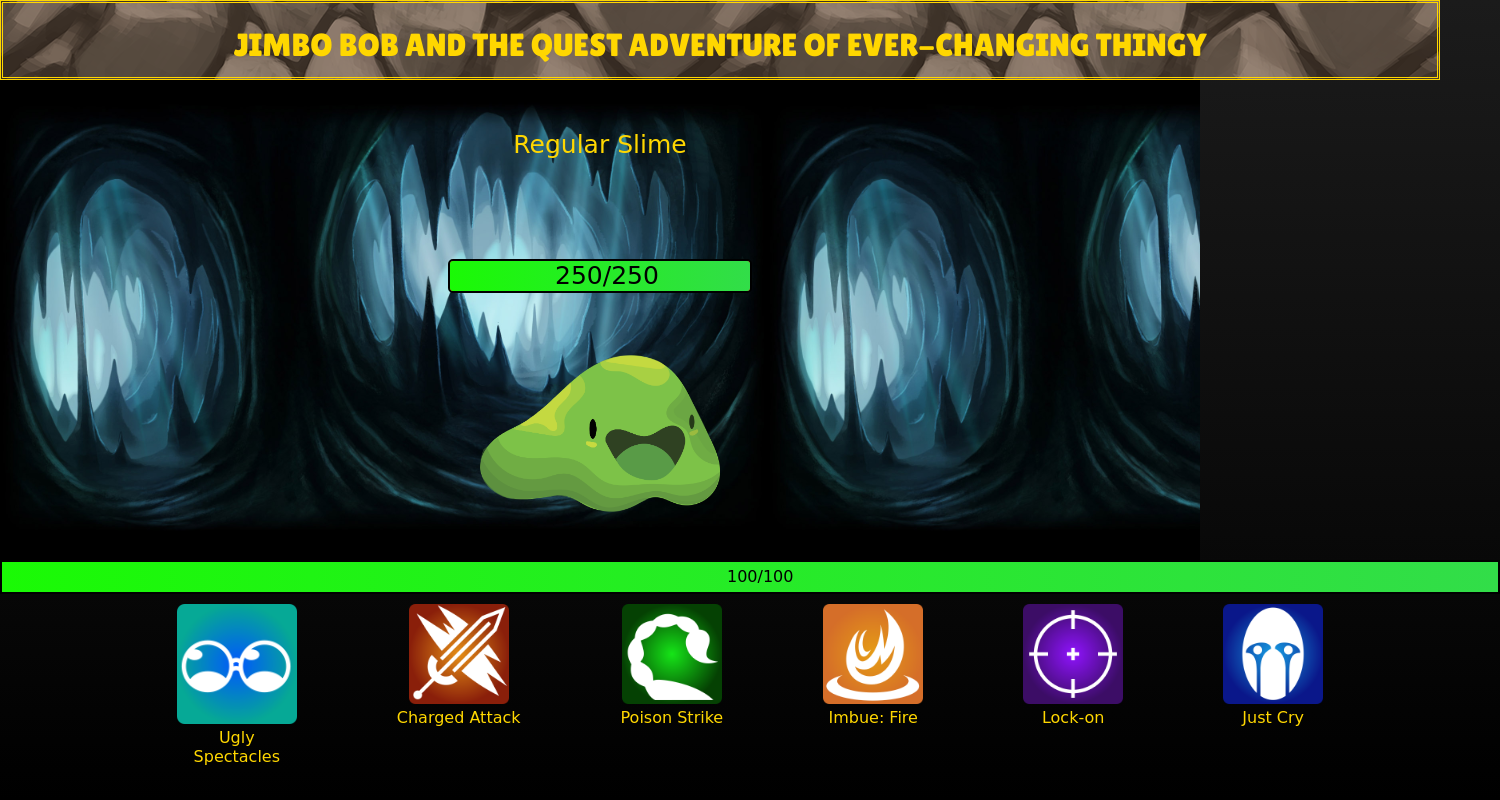
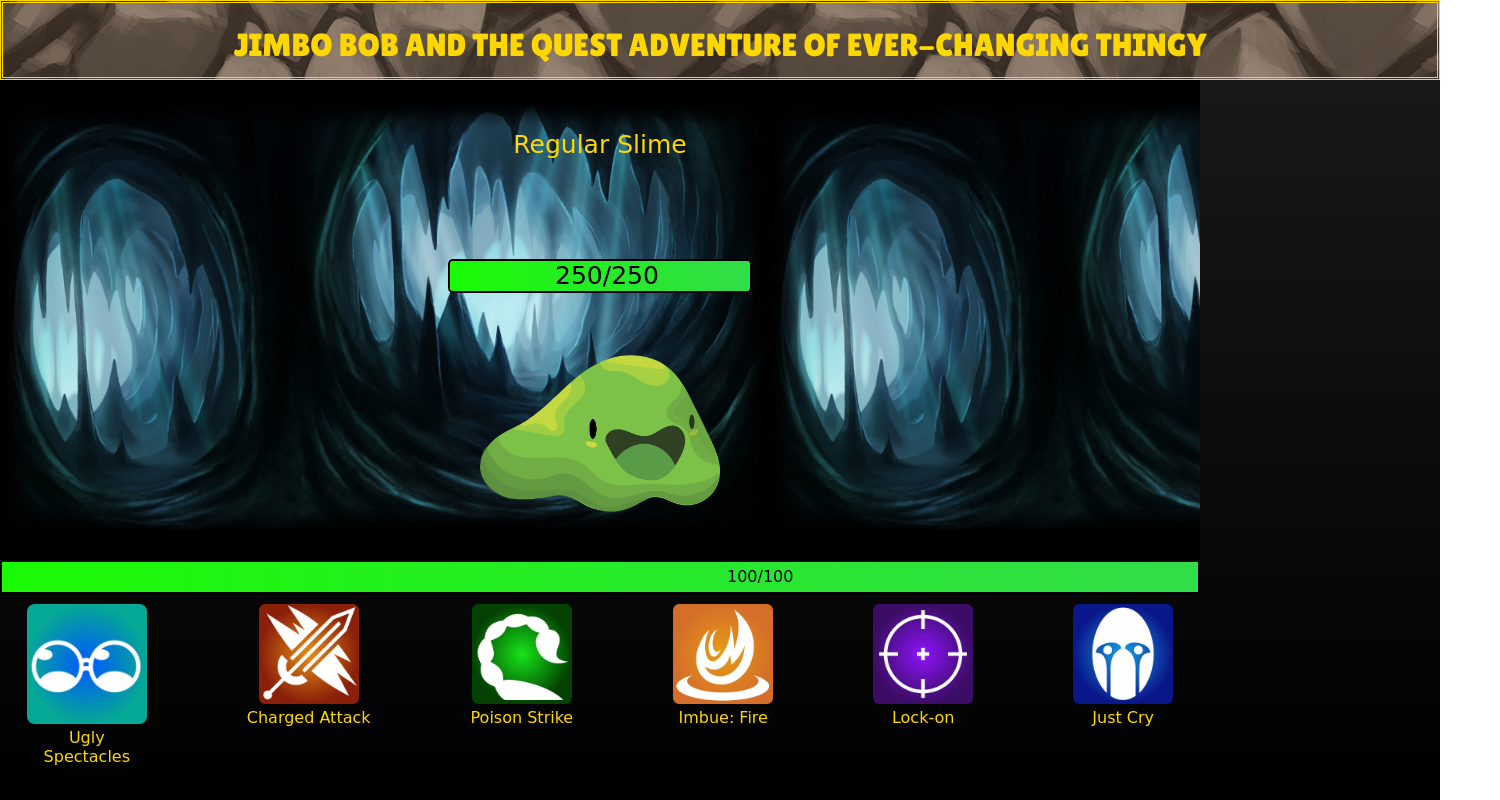
Before and after one commit to DementedDarsh/DementedDarsh.github.io, a plain HTML site: page index.html in a window 1280 px wide. Both pictures are taken after a click on the element "To battle!". Shown: the whole page, 1500 px wide, since content can reach past the window. Drawn offline with Linux system fonts and the light colour scheme; a web font is replaced by a local one.

Commit message:
css tweaks

```diff
--- a/styles.css
+++ b/styles.css
@@ -129,7 +129,7 @@ header, footer, article, nav, div {
   border-color: black;
 	position: relative;
 	height: 30px;
-	width: 1496px;
+	width: 1196px;
 
 }
 
```
